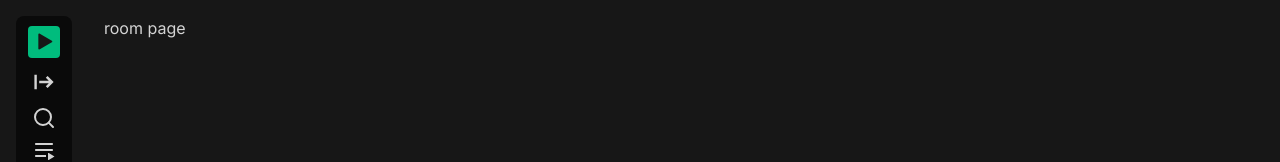
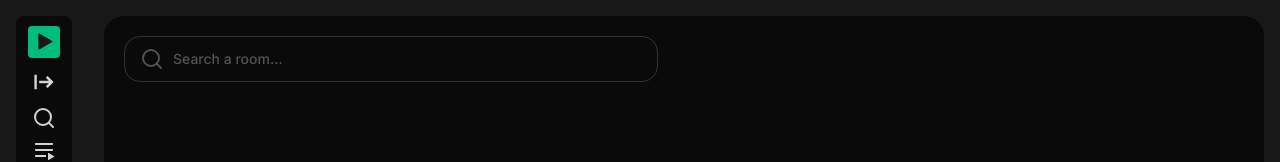
Before and after one commit to ShutSasha/Webby, a Next.js app in the folder web/: page /rooms in a window 1280 px wide. Shown: the top 162 px of the page. Built offline with nearby package versions, Linux system fonts and the light colour scheme.

Commit message:
ref(web): make reusable search component

```diff
--- a/web/package.json
+++ b/web/package.json
@@ -30,6 +30,7 @@
     "@types/react-dom": "^19",
     "@types/webpack": "^5.28.5",
     "@typescript-eslint/parser": "^8.44.1",
+    "baseline-browser-mapping": "^2.9.14",
     "eslint": "^9.36.0",
     "eslint-config-next": "15.5.4",
     "eslint-import-resolver-typescript": "^4.4.4",
--- a/web/src/app/rooms/page.tsx
+++ b/web/src/app/rooms/page.tsx
@@ -1,11 +1,12 @@
-import React from 'react'
-
 import MainLayout from '@/ui/components/MainLayout'
+import Search from '@/ui/components/Search'
 
 export default function RoomPage() {
   return (
     <MainLayout>
-      <div>room page</div>
+      <div className="w-full bg-neutral-900 rounded-[20px] p-5 gap-4 box-border">
+        <Search placeholder="Search a room..." />
+      </div>
     </MainLayout>
   )
 }
--- a/web/src/ui/components/Search.tsx
+++ b/web/src/ui/components/Search.tsx
@@ -8,9 +8,19 @@ import SearchIcon from '@/assets/icons/ic_search.svg'
 
 type Props = {
   placeholder: string
+  inputClassName?: string
+  iconClassName?: string
 }
 
-export default function Search({ placeholder }: Props) {
+const DEFAULT_ICON_CLASSNAME = 'left-4 h-6 w-6 text-neutral-600'
+const DEFAULT_INPUT_CLASSNAME =
+  'pl-12 py-3 rounded-2xl font-medium text-sm leading-5 border border-border w-full max-w-[534px]'
+
+export default function Search({
+  placeholder,
+  inputClassName = DEFAULT_INPUT_CLASSNAME,
+  iconClassName = DEFAULT_ICON_CLASSNAME,
+}: Props) {
   const searchParams = useSearchParams()
   const pathname = usePathname()
   const { replace } = useRouter()
@@ -30,22 +40,23 @@ export default function Search({ placeholder }: Props) {
   }, 300)
 
   return (
-    <div className="relative flex">
+    <div className="relative">
+      <SearchIcon className={`${iconClassName} absolute top-1/2 -translate-y-1/2`} aria-hidden="true" />
       <label htmlFor="search" className="sr-only">
         Search
       </label>
       <input
+        id="search"
         name="search"
         autoComplete="off"
-        className="focus:ring-primary-800/60 block h-full w-full rounded-lg border-0 pl-9 text-sm
-          placeholder:text-[#FCFFFF]/16 focus:ring-[1px] focus:outline-none"
+        className={`${inputClassName} focus:border-emerald-500 focus:ring-emerald-500 ring-[0.3px] ring-transparent
+          block placeholder:text-neutral-600 focus:outline-none `}
         placeholder={placeholder}
         onChange={e => {
           handleSearch(e.target.value)
         }}
         defaultValue={searchParams.get('query')?.toString()}
       />
-      <SearchIcon className="absolute top-1/2 left-3 h-4 w-4 -translate-y-1/2 text-neutral-50" />
     </div>
   )
 }
```
Also changed, not shown: 1 other file (tests, documents, lock files or other folders).
